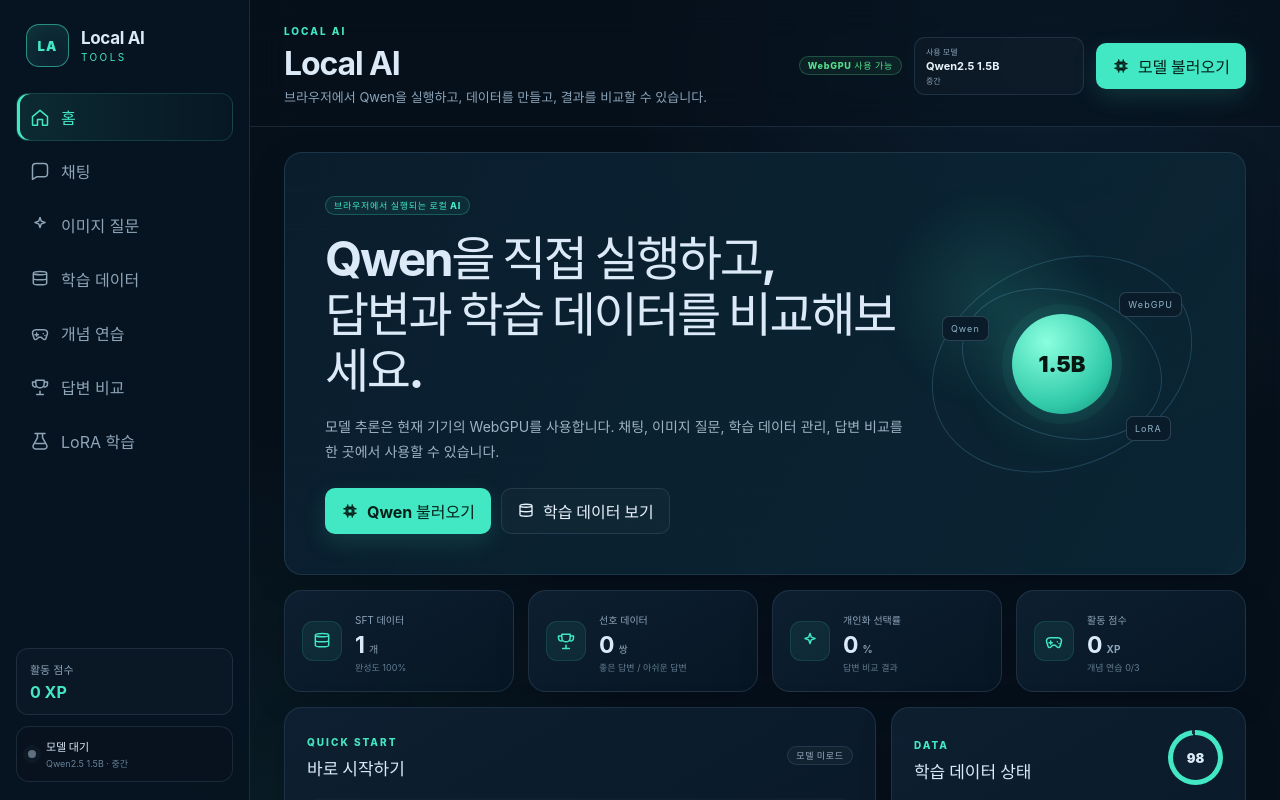
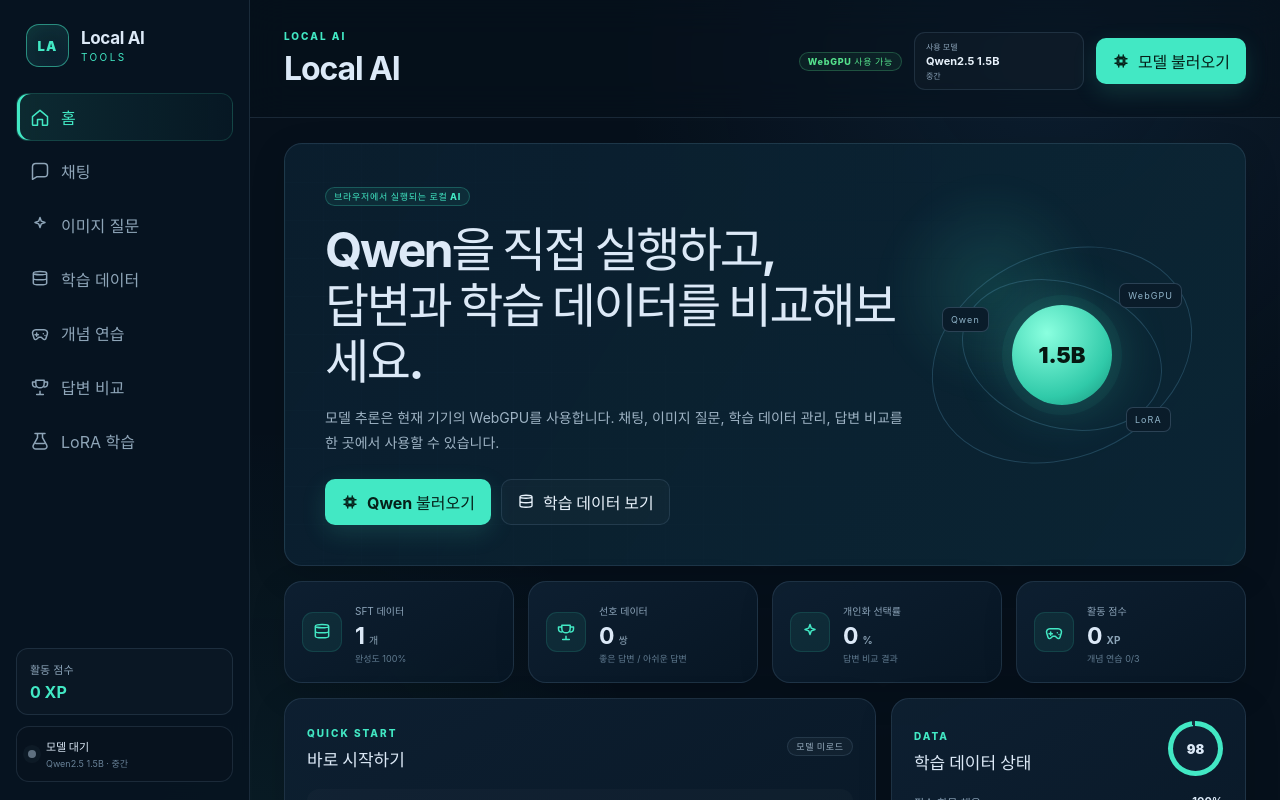
Before and after one commit to steo410/ai_aca, a React (Vite) app: page / in a window 1280 px wide. Shown: the top 800 px of the page. Built offline with nearby package versions, Linux system fonts and the light colour scheme; what @mlc-ai/web-llm would draw is missing.

Commit message:
Remove home subtitle

```diff
--- a/src/components/Topbar.jsx
+++ b/src/components/Topbar.jsx
@@ -4,7 +4,7 @@
 import { isWebGpuAvailable } from "../lib/localModel";
 
 const pageTitles = {
-  dashboard: ["Local AI", "브라우저에서 Qwen을 실행하고, 데이터를 만들고, 결과를 비교할 수 있습니다."],
+  dashboard: ["Local AI", ""],
   chat: ["채팅", "선택한 Qwen 모델로 대화합니다. 최신 정보가 필요한 질문은 자동으로 웹 검색을 사용합니다."],
   vision: ["이미지 질문", "이미지를 올리고 내용, 장면, 그래프 등에 대해 질문할 수 있습니다."],
   dataset: ["학습 데이터", "SFT 예시와 선호 데이터를 직접 만들고 관리합니다."],
@@ -27,7 +27,7 @@
   return (
     <>
       <header className="topbar">
-        <div><div className="eyebrow">LOCAL AI</div><h1>{title}</h1><p>{subtitle}</p></div>
+        <div><div className="eyebrow">LOCAL AI</div><h1>{title}</h1>{subtitle ? <p>{subtitle}</p> : null}</div>
         <div className="topbar-actions">
           <Badge tone={webGpu ? "success" : "danger"}>{webGpu ? "WebGPU 사용 가능" : "WebGPU 미지원"}</Badge>
           {visionPage ? (
```
